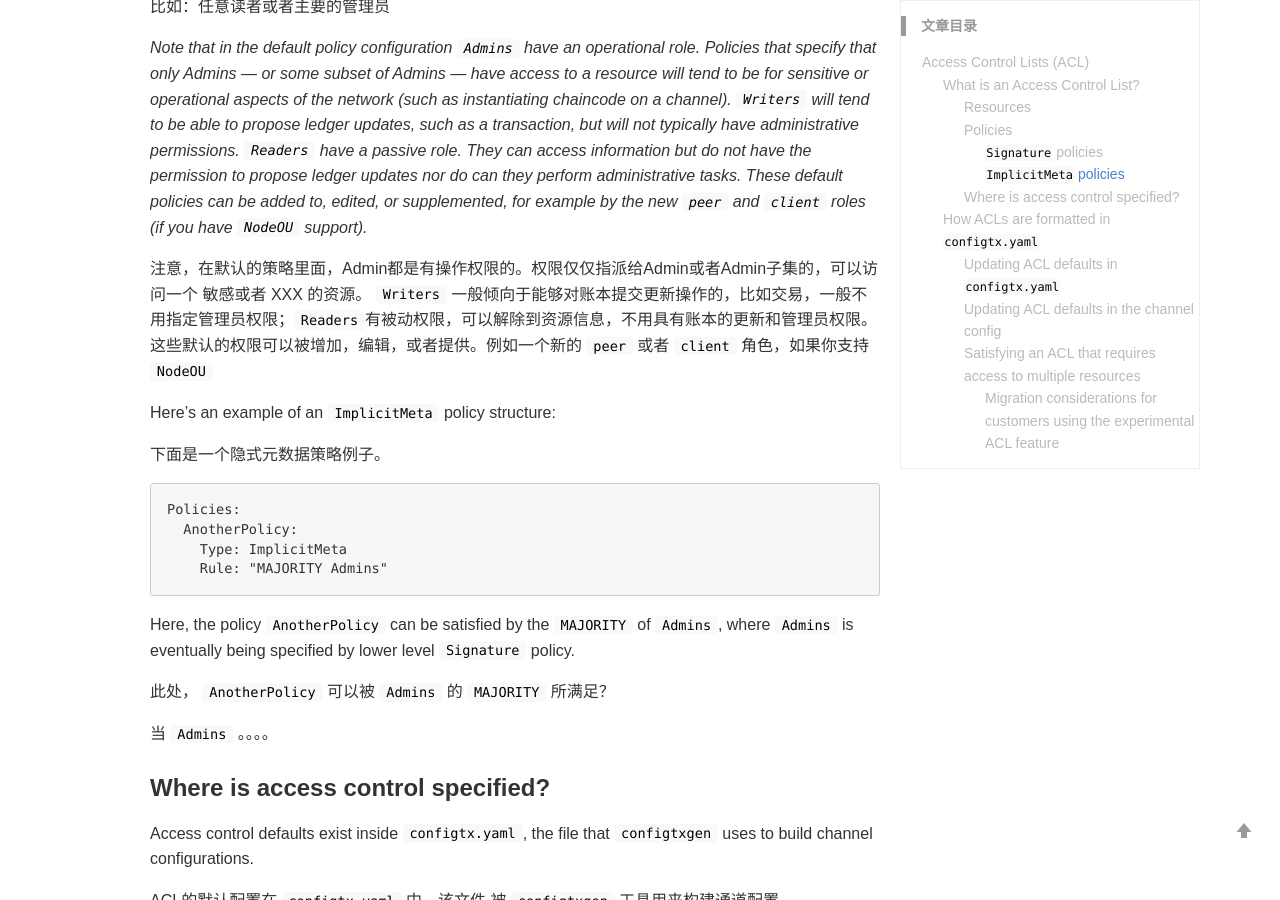
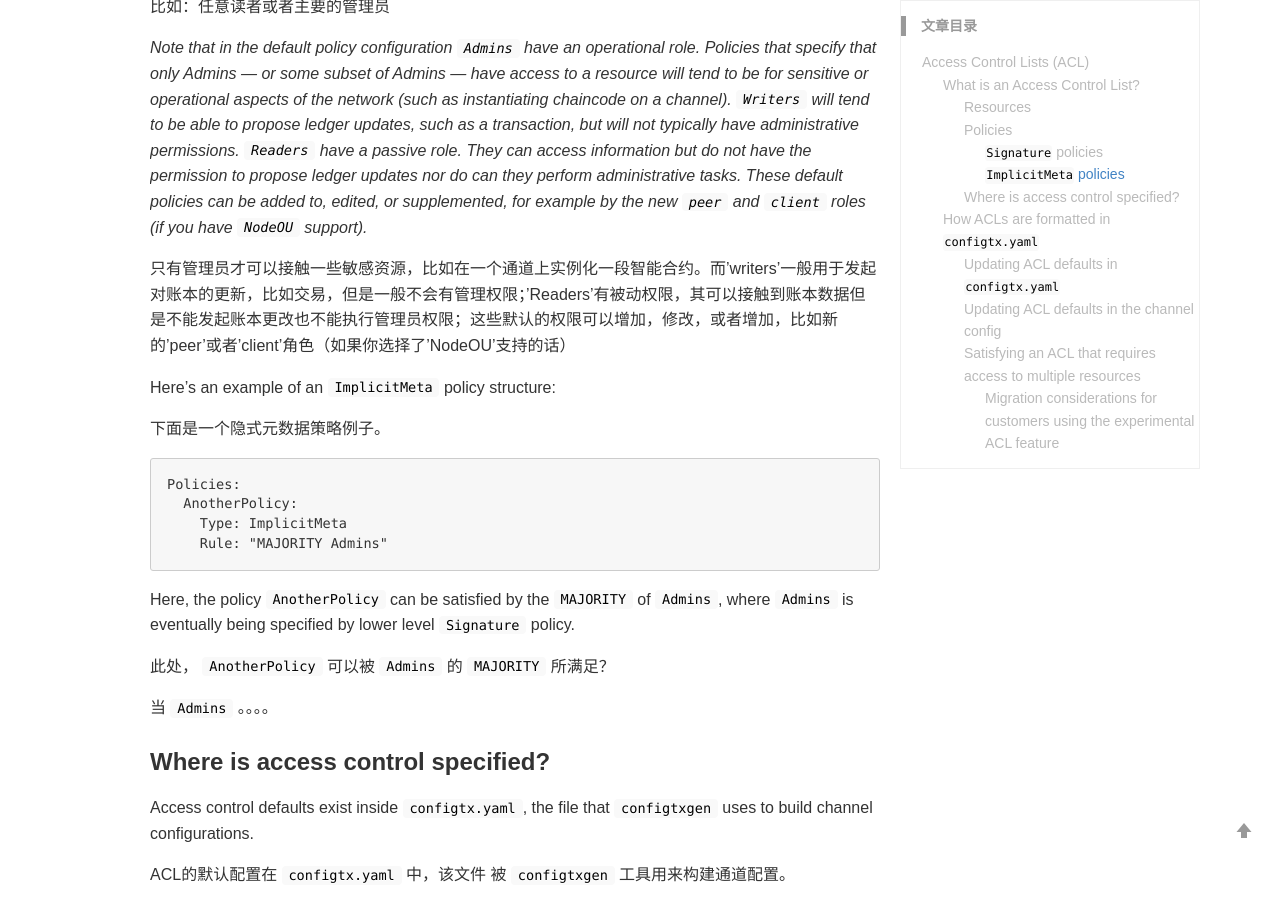
Before and after one commit to nox60/nox60.github.io, a Jekyll site: the page built from _posts/2019-8-18-Access-Control-Lists-(ACL).md, in a window 1280 px wide and 900 px high, scrolled down 2785 px. Built offline with Jekyll 4.4.1, drawn with Linux system fonts in a browser that asks for light colours; our own code applies the rules of GitHub Pages for plain Markdown files; comment, search, counter and statistics services are not loaded.

Commit message:
Update 2019-8-18-Access-Control-Lists-(ACL).md

```diff
--- a/_posts/2019-8-18-Access-Control-Lists-(ACL).md
+++ b/_posts/2019-8-18-Access-Control-Lists-(ACL).md
@@ -126,7 +126,7 @@ they perform administrative tasks. These default policies can be added to,
 edited, or supplemented, for example by the new `peer` and `client` roles (if you
 have `NodeOU` support).*
 
-注意，在默认的策略里面，Admin都是有操作权限的。权限仅仅指派给Admin或者Admin子集的，可以访问一个 敏感或者 XXX 的资源。 `Writers` 一般倾向于能够对账本提交更新操作的，比如交易，一般不用指定管理员权限；`Readers`有被动权限，可以解除到资源信息，不用具有账本的更新和管理员权限。这些默认的权限可以被增加，编辑，或者提供。例如一个新的 `peer` 或者 `client` 角色，如果你支持 `NodeOU`
+只有管理员才可以接触一些敏感资源，比如在一个通道上实例化一段智能合约。而'writers'一般用于发起对账本的更新，比如交易，但是一般不会有管理权限；'Readers'有被动权限，其可以接触到账本数据但是不能发起账本更改也不能执行管理员权限；这些默认的权限可以增加，修改，或者增加，比如新的'peer'或者'client'角色（如果你选择了'NodeOU'支持的话）
 
 Here's an example of an `ImplicitMeta` policy structure:
 
```
